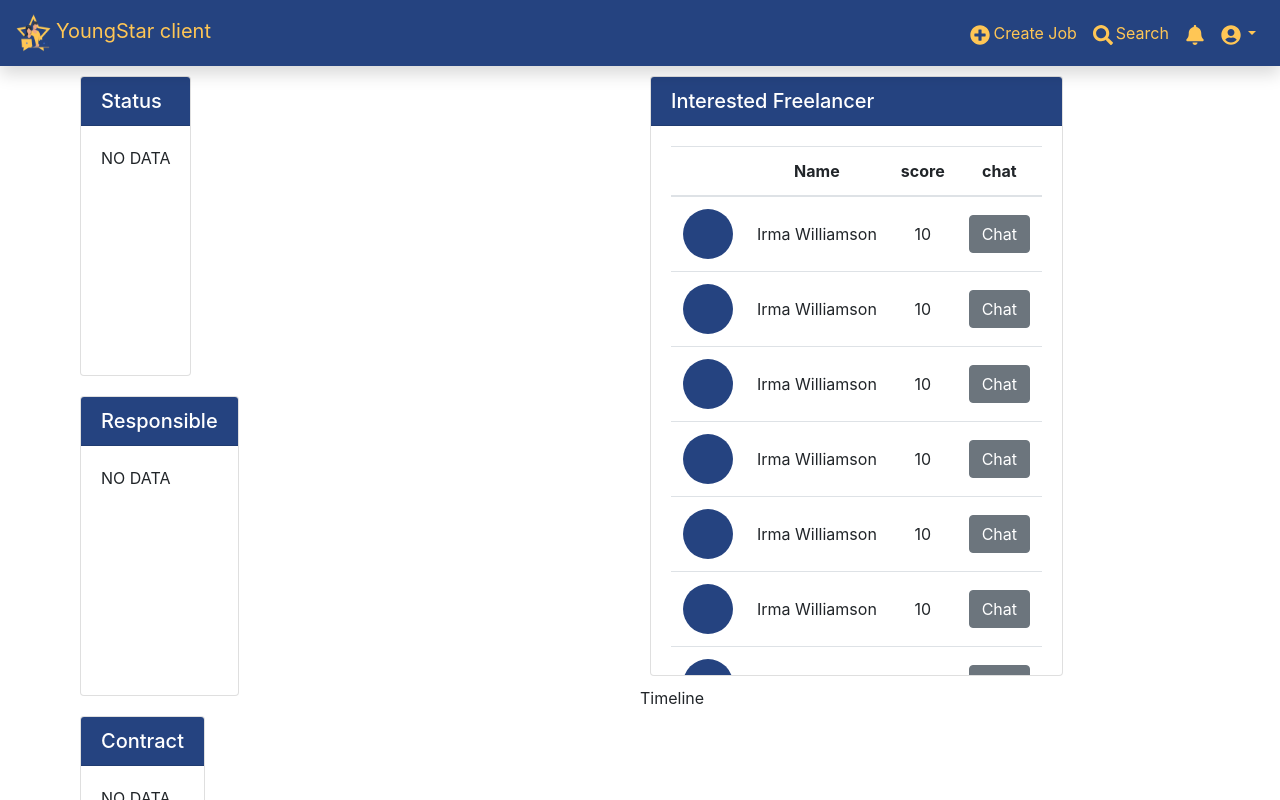
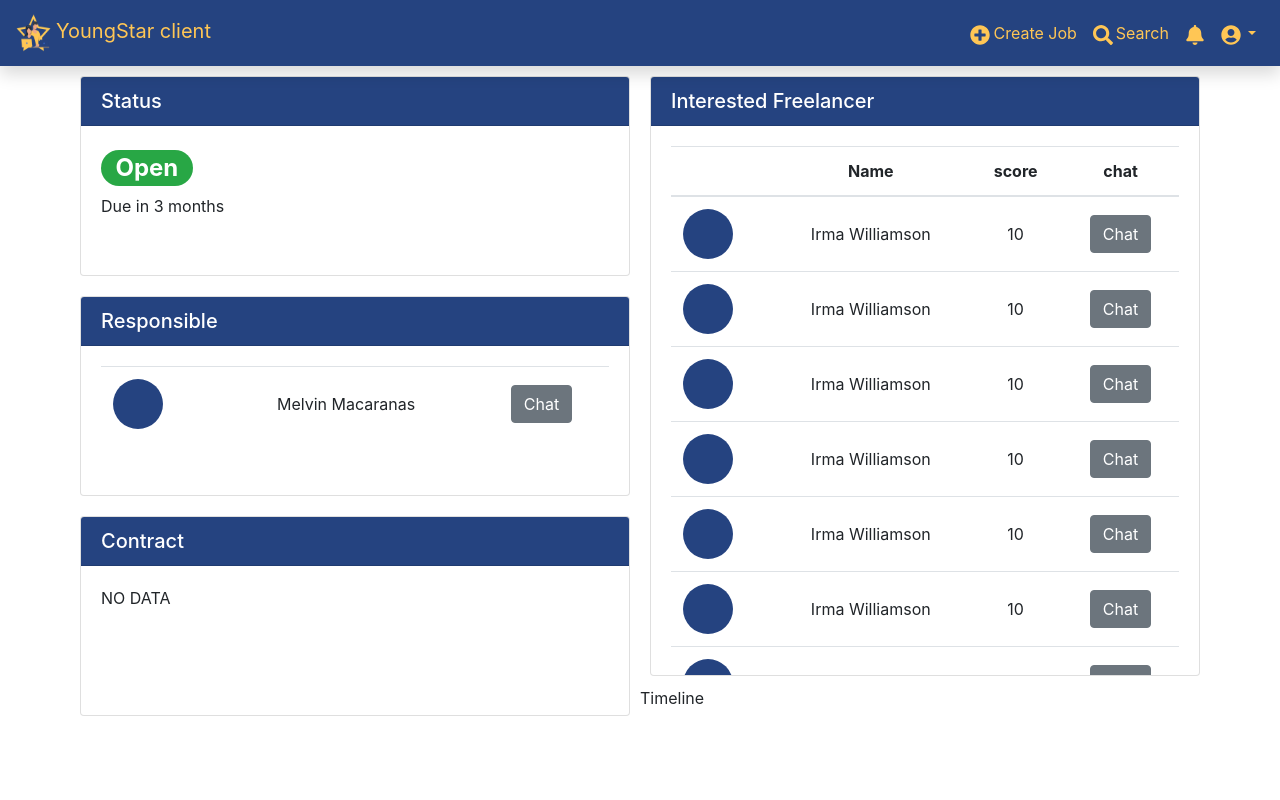
Before and after one commit to 2110423-2019-2/sec2_ShibaInu_front_end, a React (Create React App) app: page /client/dashboard in a window 1280 px wide. Shown: the top 800 px of the page. Built offline with nearby package versions, Linux system fonts and the light colour scheme.

Commit message:
add component to status and responsible

```diff
--- a/src/DashboardComponent.css
+++ b/src/DashboardComponent.css
@@ -1,11 +1,11 @@
 .dashboard-box {
-    width: auto;
+    width: 100%;
     margin: 10px;
 
 }
 
 .dashboard-box.small-box {
-    height: 300px;
+    height: 200px;
 }
 
 .dashboard-box.large-box {
--- a/src/DashboardComponent.js
+++ b/src/DashboardComponent.js
@@ -1,20 +1,20 @@
 import React from 'react';
 import './DashboardComponent.css';
-import { Card } from 'react-bootstrap';
+import { Card, Badge, Table } from 'react-bootstrap';
 // import logo from './material/Logo.png';
 
 export class DashboardBox extends React.Component {
 
-    constructor(props){
+    constructor(props) {
         super(props);
-        this.state={
+        this.state = {
             topic: this.props.topic || 'NO TOPIC',
             component: this.props.component || 'NO DATA',
             size: this.props.size || 'small-box',
         };
     }
 
-    render(){
+    render() {
 
         return (
             <Card className={'dashboard-box ' + this.state.size}>
@@ -31,16 +31,37 @@ export class DashboardBox extends React.Component {
 
 export class DashboardStatus extends React.Component {
 
-    constructor(props){
+    constructor(props) {
         super(props);
-        this.state={
+        this.state = {
+            status: 'Open',
         };
     }
 
-    render(){
+    getStatusComponent() {
 
         return (
-            <DashboardBox topic='Status' size='small-box' />
+            <div className='component-status'>
+                <h2><Badge pill variant={this.getBadgeStyle()}>{this.state.status}</Badge></h2>
+                Due in 3 months
+            </div>
+        );
+    }
+
+    getBadgeStyle() {
+        switch (this.state.status) {
+            case 'Open': return 'success';
+            case 'Accepted': return 'primary';
+            case 'Working': return 'warning';
+            case 'Done': return 'Danger';
+            default: return 'primary';
+        }
+    }
+
+    render() {
+
+        return (
+            <DashboardBox topic='Status' size='small-box' component={this.getStatusComponent()} />
         );
     }
 
@@ -48,30 +69,53 @@ export class DashboardStatus extends React.Component {
 
 export class DashboardResponsible extends React.Component {
 
-    constructor(props){
+    constructor(props) {
         super(props);
-        this.state={
+        this.state = {
+            // user: null,
+            user: { userid: 1, fname: 'Melvin', lname: 'Macaranas', img: '' },
         };
     }
 
-    render(){
+    getResponsibleComponent() {
+        return (
+            <Table className="component-responsible" responsive="sm" hover>
+                <tbody>
+                    <tr key={this.state.user.userid}>
+                        <td>
+                            <div className='profile-img'>{this.state.user.img}</div>
+                        </td>
+                        <td>{this.state.user.fname + ' ' + this.state.user.lname}</td>
+                        <td>
+                            <button type="button" className="btn btn-secondary" onClick={""}>
+                                Chat
+                        </button>
+                        </td>
+                    </tr>
+                </tbody>
+            </Table>
+        )
+    }
 
-        return (
-            <DashboardBox topic='Responsible' size='small-box' />
-        );
+    render() {
+
+        return this.state.user ? (
+
+            <DashboardBox topic='Responsible' size='small-box' component={this.getResponsibleComponent()} />
+        ) : null;
     }
 
 }
 
 export class DashboardContract extends React.Component {
 
-    constructor(props){
+    constructor(props) {
         super(props);
-        this.state={
+        this.state = {
         };
     }
 
-    render(){
+    render() {
 
         return (
             <DashboardBox topic='Contract' size='small-box' />
```
